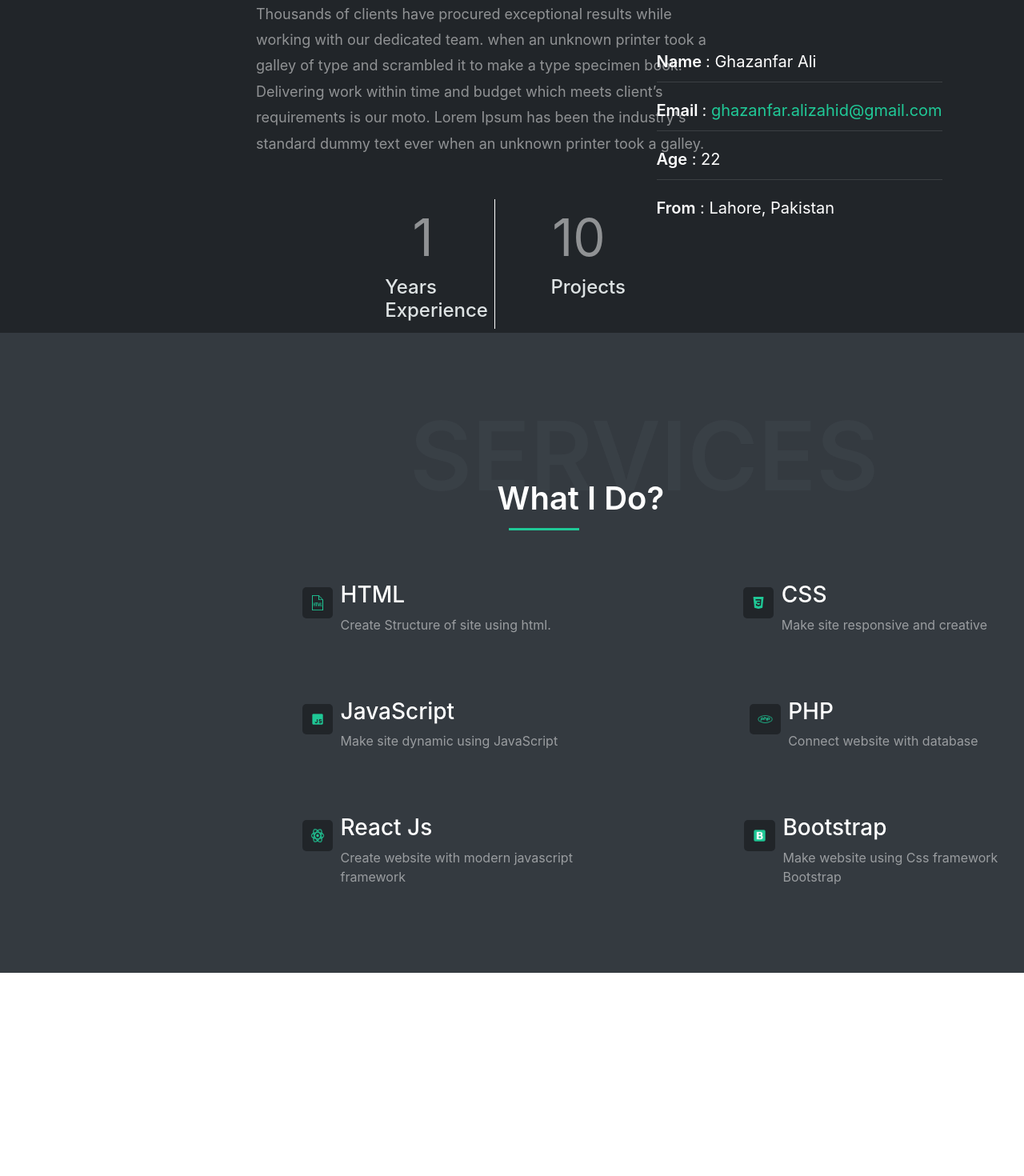
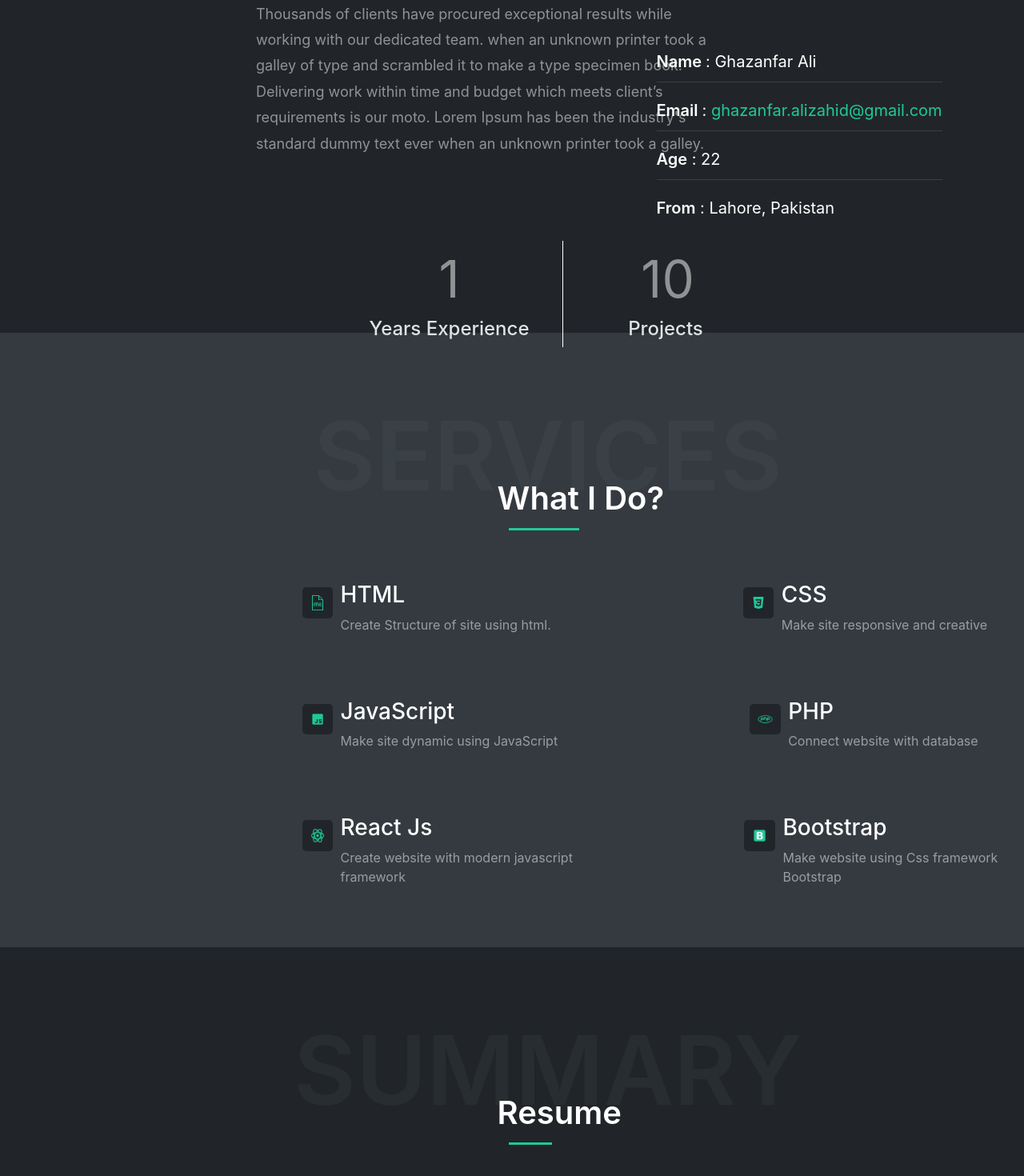
Before and after one commit to GhazanfarAli123/Portfolio, a React (Create React App) app in the folder ghazanfar-ali-portfolio/: page / in a window 1280 px wide. Shown: the part 1184-2654 px from the top of the page at 80% size. Before the commit the page ends 2400 px from the top, so only its background shows below. Built offline with nearby package versions, Linux system fonts and the light colour scheme.

Commit message:
create resume section and changes on other sections.

```diff
--- a/ghazanfar-ali-portfolio/public/index.html
+++ b/ghazanfar-ali-portfolio/public/index.html
@@ -29,20 +29,11 @@
       work correctly both with client-side routing and a non-root public URL.
       Learn how to configure a non-root public URL by running `npm run build`.
     -->
-    <title>React App</title>
+    <title>Ghazanfar Ali</title>
   </head>
   <body>
     <noscript>You need to enable JavaScript to run this app.</noscript>
     <div id="root"></div>
-    <!--
-      This HTML file is a template.
-      If you open it directly in the browser, you will see an empty page.
 
-      You can add webfonts, meta tags, or analytics to this file.
-      The build step will place the bundled scripts into the <body> tag.
-
-      To begin the development, run `npm start` or `yarn start`.
-      To create a production bundle, use `npm run build` or `yarn build`.
-    -->
   </body>
 </html>
--- a/ghazanfar-ali-portfolio/src/App.js
+++ b/ghazanfar-ali-portfolio/src/App.js
@@ -3,6 +3,7 @@ import Header from "./Components/header";
 import { Home } from "./Components/Home";
 import { About } from "./Components/About";
 import { Services } from "./Components/Services";
+import { Resume } from "./Components/Resume";
 import "./Components/script.js"
 
 function App() {
@@ -12,6 +13,7 @@ function App() {
       <Home />
       <About />
       <Services />
+      <Resume />
     </div>
   );
 }
--- /dev/null
+++ b/ghazanfar-ali-portfolio/src/Components/Resume.js
@@ -0,0 +1,11 @@
+export const Resume = () => {
+
+  return (
+    <div className="resume" id="resume">
+      <div className="resume-back-text">SUMMARY</div>
+      <div className="resume-front">
+      Resume
+      </div>
+    </div>
+  )
+}
--- a/ghazanfar-ali-portfolio/src/Components/header.js
+++ b/ghazanfar-ali-portfolio/src/Components/header.js
@@ -14,7 +14,8 @@ const Header = () => {
                 <li className="option-1 options"><a href="#home">Home</a></li>
                 <li className="options"><a href="#about-me"> About</a></li>
                 <li className="options"><a href="#what-i-do">Services</a></li>
-                <li className="options">Services</li>
+                <li className="options"><a href="#resume">Resume</a></li>
+
                 <ul className="social-icons">
                     <li className="icons icon-1 fa fa-facebook" aria-hidden="true"></li>
                     <li className="icons fa fa-github" aria-hidden="true"></li>
--- a/ghazanfar-ali-portfolio/src/Components/style.css
+++ b/ghazanfar-ali-portfolio/src/Components/style.css
@@ -122,7 +122,8 @@ html{
   text-transform: uppercase;
   opacity: .1;
   color: #6c757d !important;
-  margin-left: 40%;
+  margin-left: 7%;
+  text-align: center;
   font-size: 120px;
   font-weight: 600;
   padding-top: 5%;
@@ -214,24 +215,23 @@ border: none;
   color: #20c997;
 }
 .counter{
-margin-left: 35% !important;
-margin-top: 5%;
+padding-left: 100px;
 color: #fff;
 font-size: 40px;
 width: 30%;
 border-right: 1px solid white;
 }
 .counter span{
-  margin-left: 25%;
   font-size: 4rem;
 }
 .counters{
   display: flex;
-  margin-left: 25%;
+justify-content: center;
+margin-top: 50px;
+text-align: center;
+width: 100%;
 }
 .counter-2{
-  margin-left: 15% !important;
-  margin-top: 5%;
   color: #fff;
   font-size: 40px;
   width: 20%;
@@ -253,13 +253,10 @@ border-right: 1px solid white;
 .counter span{
   color: hsla(0,0%,100%,.5);
 }
-.counters{
-  margin-top: 30px;
-}
 .what-i-do{
   width: 100%;
-  height: 800px;
-  background-color: #343a40 !important;
+padding-bottom: 60px;
+background-color: #343a40 !important;
 }
 .what-i-do-2{
   color: white !important;
@@ -313,3 +310,52 @@ margin-left: 25%;
 .bootstrap-image{
   margin-left: 18.5% !important;
 }
+.resume{
+  width: 100%;
+  height: 800px;
+  background-color: #212529;
+}
+.resume-back-text   {
+  text-transform: uppercase;
+  opacity: .1;
+  color: #6c757d !important;
+  margin-left: 7%;
+  text-align: center;
+  font-size: 120px;
+  font-weight: 600;
+  padding-top: 5%;
+}
+.what-i-do-2{
+  color: white !important;
+  margin-left: 47%;
+  margin-top: -6%;
+  font-size: 40px;
+  font-weight: 600;
+  padding: 10px 20px;
+  position: relative;
+}
+.what-i-do-2:after {
+  content: '';
+  position: absolute;
+  bottom: 0px;
+  left: 5%;
+  width: 13%;
+  border-bottom: 3px solid #20c997;
+}
+.resume-front{
+  color: white !important;
+  margin-left: 47%;
+  margin-top: -6%;
+  font-size: 40px;
+  font-weight: 600;
+  padding: 10px 20px;
+  position: relative;
+}
+.resume-front:after {
+  content: '';
+  position: absolute;
+  bottom: 0px;
+  left: 5%;
+  width: 8%;
+  border-bottom: 3px solid #20c997;
+}
```
